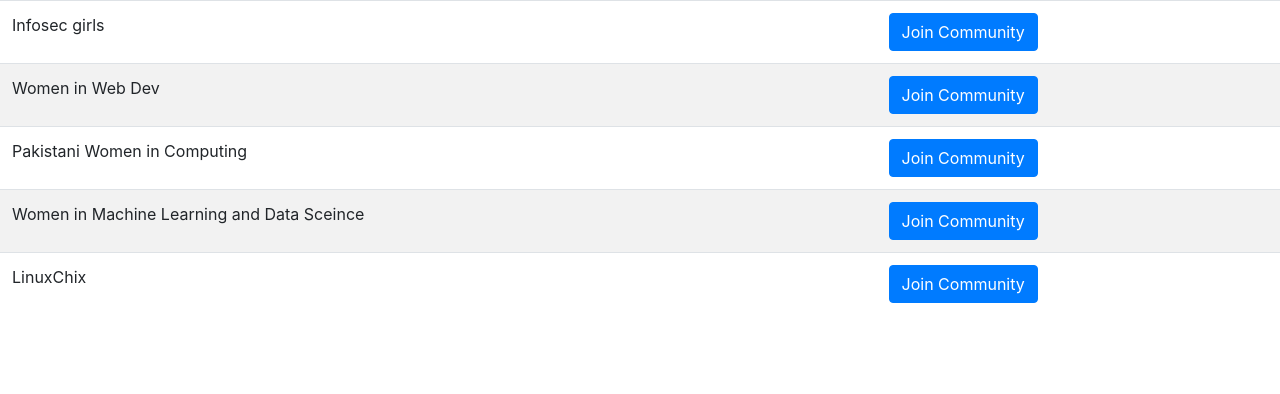
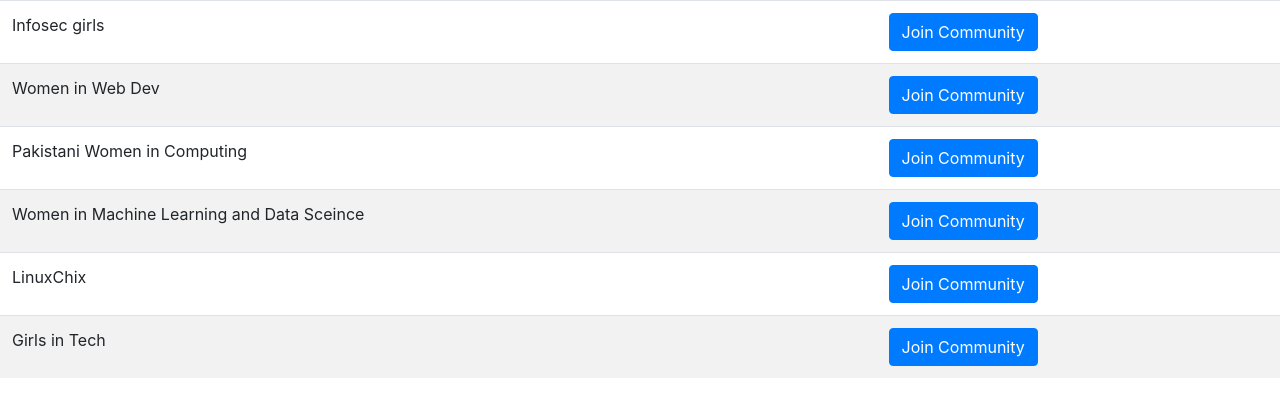
Before and after one commit to tapaswenipathak/Women-Communities, a Django app: page / in a window 1280 px wide. Shown: the part 1327-1721 px from the top of the page. Before the commit the page ends 1630 px from the top, so only its background shows below. Run offline with Django 3.2, Linux system fonts and the light colour scheme; some libraries are stand-ins or nearby versions.

Commit message:
add the tech communities (#35)
* add the girl tech communities

* add the girl tech communities

```diff
--- a/templates/index.html
+++ b/templates/index.html
@@ -165,7 +165,12 @@
 						<a class="btn btn-primary" href="https://www.linuxchix.org/" role="button" target="_blank">Join Community</a>
 					</td>
 				</tr>
-
+                <tr>
+					<td>Girls in Tech</td>
+					<td>
+						<a class="btn btn-primary" href="https://girlsintech.org/" role="button" target="_blank">Join Community</a>
+					</td>
+				</tr>
 
 			</tbody>
 		</table>
```
Also changed, not shown: README.md.
